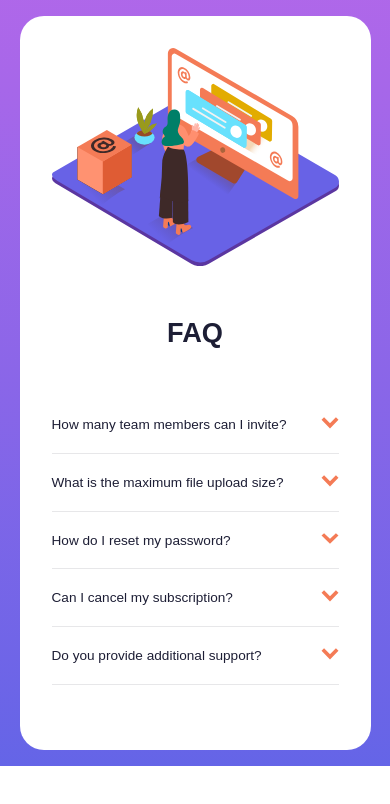
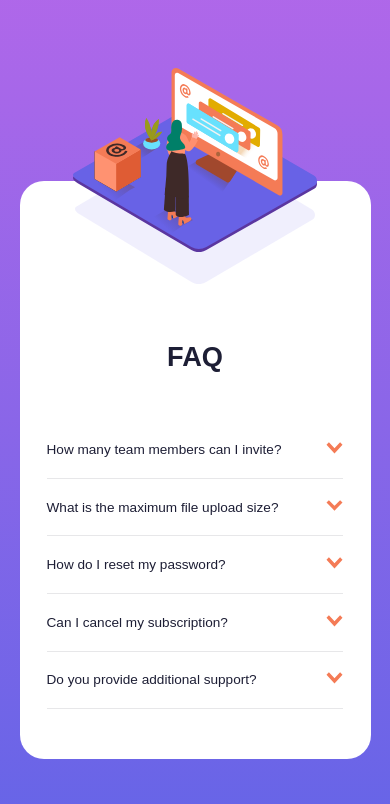
Before and after one commit to nab-sa/faq-accordion-card, a plain HTML site: page index.html in a window 390 px wide. Drawn offline with Linux system fonts and the light colour scheme.

Commit message:
image placement and linear-gradient fixed (mobile-only fix)

```diff
--- a/index.html
+++ b/index.html
@@ -11,7 +11,11 @@
 </head>
 <body>
   <div class="container">
-    <img src="./images/illustration-woman-online-mobile.svg" alt="">
+    <div class="illustration-container">
+      <img class="illustration desk" src="./images/illustration-woman-online-mobile.svg" alt="">
+      <img class="illustration desk-shadow" src="./images/bg-pattern-mobile.svg" alt="">
+    </div>
+
     <h1>FAQ</h1>
     <section>
       <div class="question">
--- a/style.css
+++ b/style.css
@@ -26,8 +26,6 @@
 
 body {
     background: linear-gradient(180deg, hsl(273, 75%, 66%), hsl(240, 73%, 65%));
-    background-size: cover;
-    background-repeat: no-repeat;
     display: flex;
     flex-direction: column;
     justify-content: center;
@@ -35,24 +33,47 @@ body {
     font-size: 0.85rem;
     font-family: var(--ff-main);
     color: var(--clr-very-dark-desaturated-blue);
-    height: 100%;
+    height: 100vh;
 }
 
 .container {
     width: 90%;
-    margin: 1rem auto;
+    margin: 12rem 0 6rem 0;
     text-align: center;
     background-color: #fff;
-    padding: 2rem;
+    padding: 1rem 1.2rem;
     border-radius: 1.5rem;
+    display: flex;
+    flex-direction: column;
+    justify-content: center;
+    align-items: center;
 }
 
-[src="./images/illustration-woman-online-mobile.svg"] {
+.illustration-container {
+    height: 8rem;
+}
 
+.illustration {
+    position: relative;
+}
+
+.desk {
+    bottom: 8.1rem;
+    z-index: 2;
+}
+
+.desk-shadow {
+    bottom: 12.8rem;
+    z-index: 1;
 }
 
 h1 {
-    margin: 3rem 0;
+    margin: 1rem 0 3rem 0;
+}
+
+section {
+    width: 95%;
+    margin: 0 auto;
 }
 
 .question {
```
